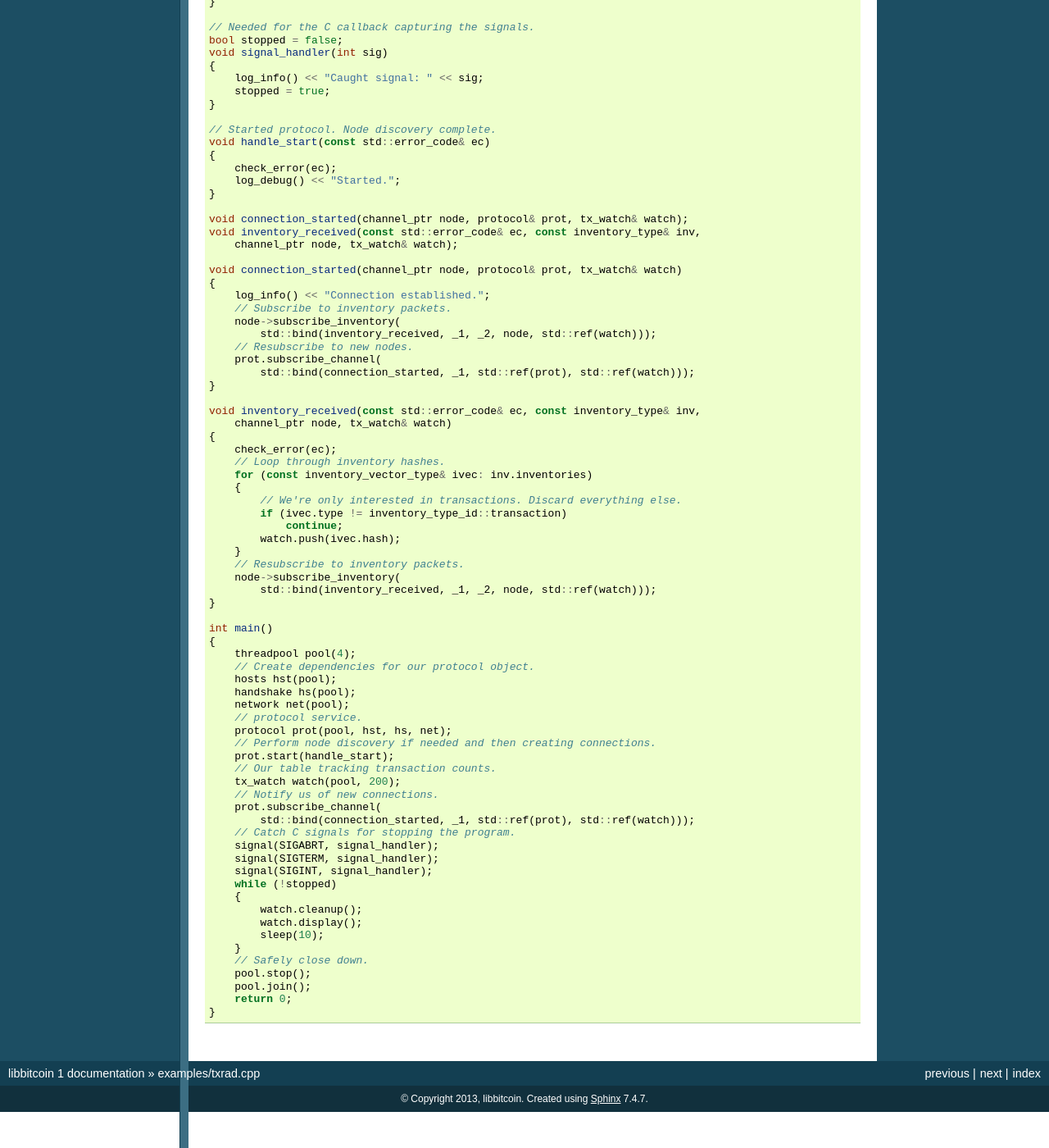
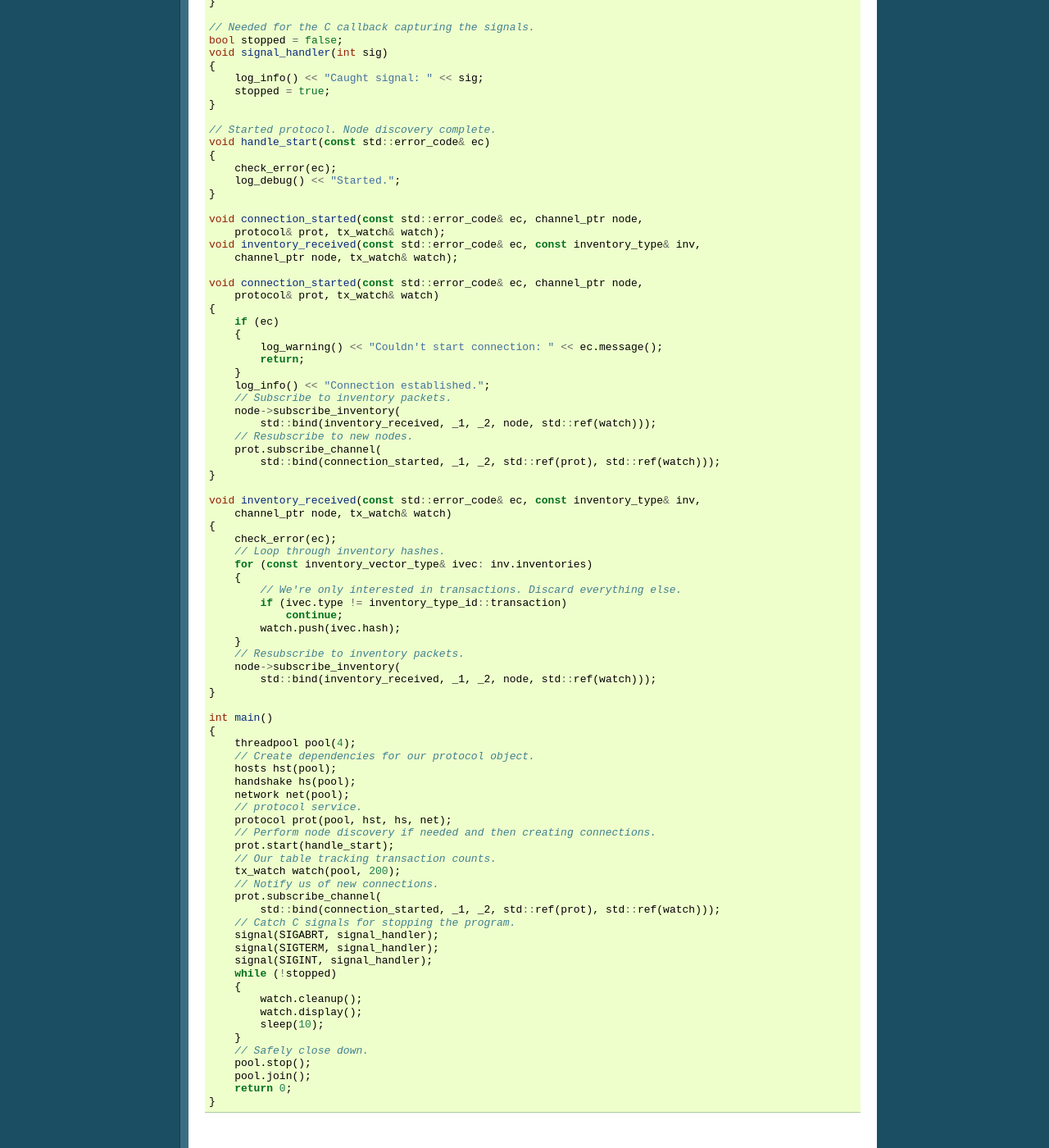
Before and after one commit to libbitcoin/libbitcoin-system, a Sphinx documentation site: the page built from doc/sphinx/examples/txrad.rst, in a window 1280 px wide and 1400 px high, scrolled down 2068 px. Shown: the whole window at 82% size. Built offline with Sphinx 7.4.7, drawn with Linux system fonts in a browser that asks for light colours; pages that are not in the unit, such as notebooks, are missing from menus.

Commit message:
add std::error_code to protocol::subscribe_channel handler to signal when service has stopped.

```diff
--- a/doc/sphinx/examples/txrad.rst
+++ b/doc/sphinx/examples/txrad.rst
@@ -148,19 +148,26 @@ examples/txrad.cpp
         log_debug() << "Started.";
     }
 
-    void connection_started(channel_ptr node, protocol& prot, tx_watch& watch);
+    void connection_started(const std::error_code& ec, channel_ptr node,
+        protocol& prot, tx_watch& watch);
     void inventory_received(const std::error_code& ec, const inventory_type& inv,
         channel_ptr node, tx_watch& watch);
 
-    void connection_started(channel_ptr node, protocol& prot, tx_watch& watch)
+    void connection_started(const std::error_code& ec, channel_ptr node,
+        protocol& prot, tx_watch& watch)
     {
+        if (ec)
+        {
+            log_warning() << "Couldn't start connection: " << ec.message();
+            return;
+        }
         log_info() << "Connection established.";
         // Subscribe to inventory packets.
         node->subscribe_inventory(
             std::bind(inventory_received, _1, _2, node, std::ref(watch)));
         // Resubscribe to new nodes.
         prot.subscribe_channel(
-            std::bind(connection_started, _1, std::ref(prot), std::ref(watch)));
+            std::bind(connection_started, _1, _2, std::ref(prot), std::ref(watch)));
     }
 
     void inventory_received(const std::error_code& ec, const inventory_type& inv,
@@ -195,7 +202,7 @@ examples/txrad.cpp
         tx_watch watch(pool, 200);
         // Notify us of new connections.
         prot.subscribe_channel(
-            std::bind(connection_started, _1, std::ref(prot), std::ref(watch)));
+            std::bind(connection_started, _1, _2, std::ref(prot), std::ref(watch)));
         // Catch C signals for stopping the program.
         signal(SIGABRT, signal_handler);
         signal(SIGTERM, signal_handler);
```
Also changed, not shown: doc/sphinx/examples/fullnode.rst (+9 -4 lines), doc/sphinx/examples/proto.rst (+10 -3 lines), doc/sphinx/network.rst (+22 -6 lines), 7 other files.
